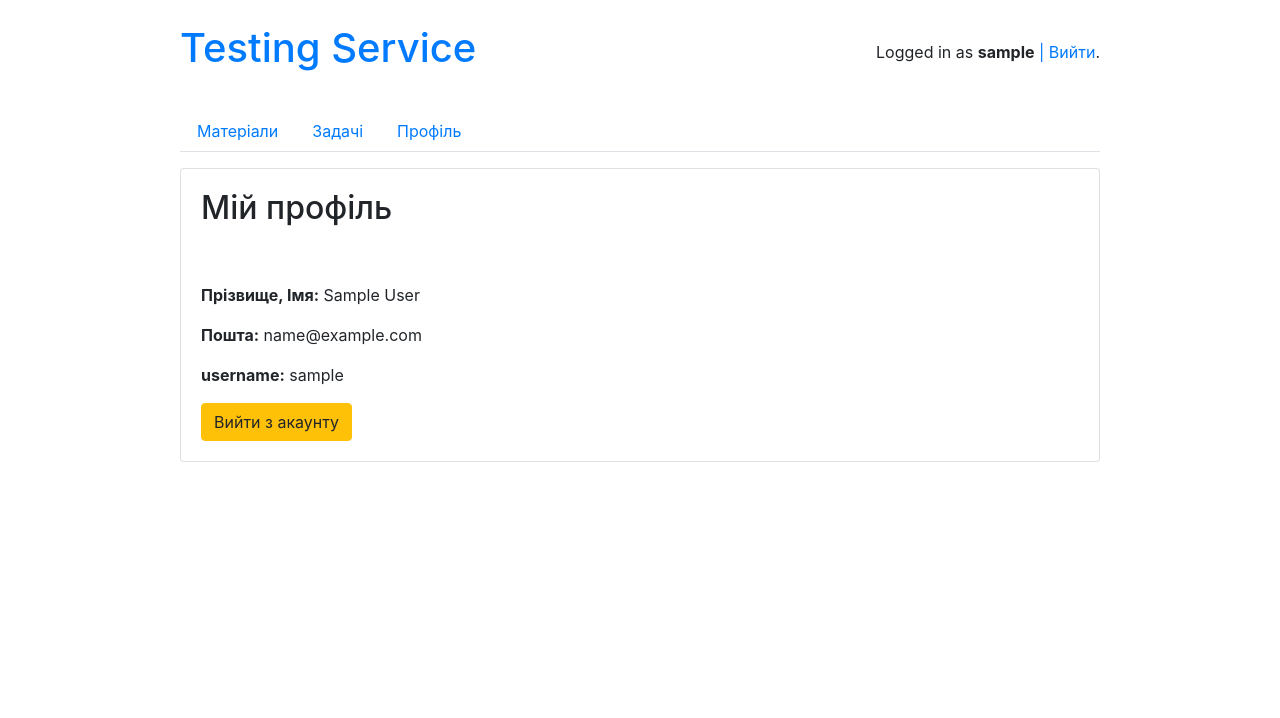
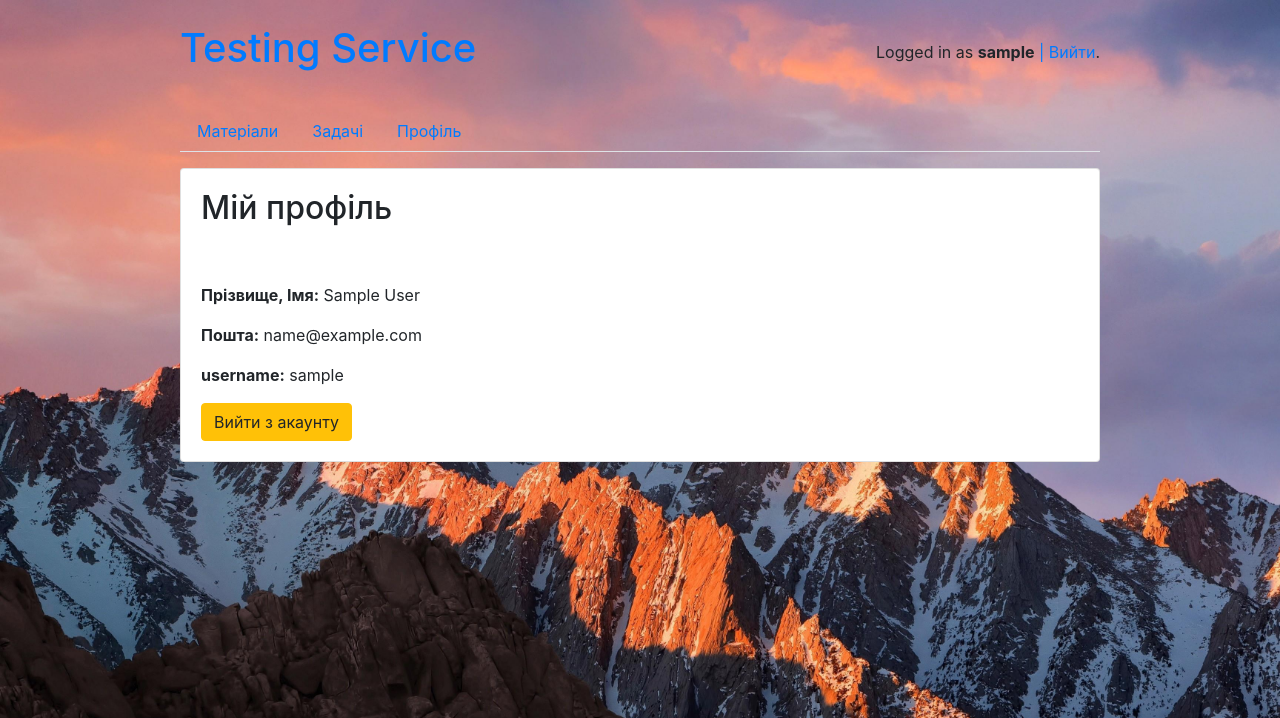
Before and after one commit to andriidem308/django_eolimp, a Django app: page /accounts/my_account/ in a window 1280 px wide. Shown: the top 718 px of the page. Run offline with Django 3.2, Linux system fonts and the light colour scheme; the visitor is signed in with stand-in values (Sample User, id 1); some libraries are stand-ins or nearby versions; some web fonts are replaced.

Commit message:
background commit

```diff
--- a/django_eolimp/settings.py
+++ b/django_eolimp/settings.py
@@ -122,10 +122,10 @@ USE_TZ = True
 # Static files_uploaded (CSS, JavaScript, Images)
 # https://docs.djangoproject.com/en/3.2/howto/static-files/
 
-STATIC_URL = 'static/'
+STATIC_URL = 'testing/static/'
 
 STATICFILES_DIRS = (
-    os.path.join(BASE_DIR, 'static'),
+    os.path.join(BASE_DIR, 'testing/static'),
 )
 # Default primary key field type
 # https://docs.djangoproject.com/en/3.2/ref/settings/#default-auto-field
--- a/templates/base.html
+++ b/templates/base.html
@@ -2,6 +2,14 @@
 <!doctype html>
 <html lang="en">
   <head>
+   <style>
+          body {
+              background-image: url({% static 'images/im.jpg' %});
+              background-repeat: no-repeat;
+              background-attachment: fixed;
+              background-size: cover;
+          }
+      </style>
     <meta charset="utf-8">
     <meta name="viewport" content="width=device-width, initial-scale=1, shrink-to-fit=no">
     <title>{% block title %}Testing Service{% endblock %}</title>
```
Also changed, not shown: testing/static/images/im.jpg (added), 1 other file.
